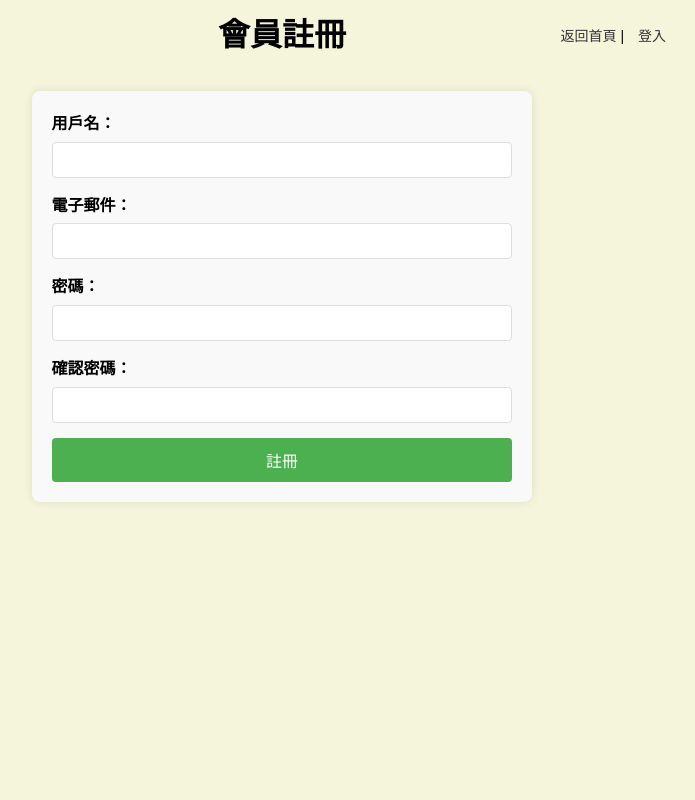
After one commit to jasonyen84/myresume, a Flask app: page /register in a window 1280 px wide. The commit adds this page. Shown: the whole page, without its empty margins (358-1053 px from the left). Run offline with Flask 3, Linux system fonts and the light colour scheme.

Commit message:
10/1 加入註冊功能

```diff
--- a/run.py
+++ b/run.py
@@ -1,8 +1,82 @@
-from flask import Flask, render_template
+from flask import Flask, render_template, request, redirect, url_for, flash, session
+from flask_sqlalchemy import SQLAlchemy
+from werkzeug.security import generate_password_hash, check_password_hash
+
 import requests
 import json
 
 app = Flask(__name__)
+app.config["SECRET_KEY"] = "your_secret_key_here"  # 請更換為一個安全的隨機字符串
+app.config["SQLALCHEMY_DATABASE_URI"] = (
+    "sqlite:///mydatabase.db"  # 資料庫命名為mydatabase
+)
+app.config["SQLALCHEMY_TRACK_MODIFICATIONS"] = False
+
+# 初始化數據庫
+db = SQLAlchemy(app)
+
+
+class User(db.Model):  # 建立User資料表-會員資料
+    id = db.Column(db.Integer, primary_key=True)
+    username = db.Column(db.String(80), unique=True, nullable=False)
+    email = db.Column(db.String(120), unique=True, nullable=False)
+    password_hash = db.Column(db.String(128))
+
+    def set_password(self, password):
+        self.password_hash = generate_password_hash(password)  # 密碼加密
+
+    def check_password(self, password):
+        return check_password_hash(self.password_hash, password)
+
+    def __repr__(self):
+        return f"<User {self.username}>"
+
+
+with app.app_context():  # 建立資料庫
+    db.create_all()
+
+
+# 註冊會員
+@app.route("/register", methods=["GET", "POST"])
+def register():
+    if request.method == "POST":
+        username = request.form["username"]
+        email = request.form["email"]
+        password = request.form["password"]
+        confirm_password = request.form["confirm-password"]
+
+        if password != confirm_password:
+            flash("密碼不匹配")
+            return redirect(url_for("register"))
+
+        existing_user = User.query.filter_by(username=username).first()
+        if existing_user:
+            flash("用戶名已存在")
+            return redirect(url_for("register"))
+
+        existing_email = User.query.filter_by(email=email).first()
+        if existing_email:
+            flash("電子郵件已被使用")
+            return redirect(url_for("register"))
+
+        new_user = User(username=username, email=email)
+        new_user.set_password(password)
+        db.session.add(new_user)
+        db.session.commit()
+
+        flash("註冊成功，請登入")
+        return redirect(url_for("login"))
+
+    return render_template("register.html")
+
+
+@app.route("/users")
+def users():
+    all_users = User.query.all()
+    return "<br>".join([f"{user.username} - {user.email}" for user in all_users])
+
+
+# 以上為資料庫所需帶入的程式碼
 
 
 @app.route("/")
@@ -54,5 +128,27 @@ def index():
 #     return f"<h1>String => {name}</h1>"
 
 
+@app.route("/login", methods=["GET", "POST"])
+def login():
+    if request.method == "POST":
+        username = request.form["username"]
+        password = request.form["password"]
+
+        user = User.query.filter_by(username=username).first()
+        if user and user.check_password(password):
+            session["user_id"] = user.id
+            flash("登入成功")
+            return redirect(url_for("home_page"))
+        else:
+            flash("用戶名或密碼錯誤")
+            return redirect(url_for("login"))
+
+    return render_template("login.html")
+
+
+# 在 app.run() 之前添加這行
+app.config["SESSION_TYPE"] = "filesystem"
+
+
 if __name__ == "__main__":
     app.run(debug=True)
--- a/static/global.css
+++ b/static/global.css
@@ -1,3 +1,36 @@
+.header {
+    display: flex;
+    flex-direction: column;
+    align-items: center;
+    width: 100%;
+    padding: 10px 0;
+    position: relative;
+}
+
+.welcome {
+    margin: 0;
+    text-align: center;
+    width: 100%;
+}
+
+.auth-links {
+    font-size: 14px;
+    position: absolute;
+    right: 0;
+    top: 50%;
+    transform: translateY(-50%);
+}
+
+.auth-links a {
+    text-decoration: none;
+    color: #333;
+    margin-left: 10px;
+}
+
+.auth-links a:hover {
+    text-decoration: underline;
+}
+
 /* 在這裡添加您的全局樣式 */
 body {
     background-color: beige;
@@ -101,3 +134,77 @@ hr {
 .floating-button:hover {
     background-color: #45a049;
 }
+
+/* 註冊表單樣式 */
+.register-form {
+    width: 60%;
+    max-width: 600px;
+    margin: 20px auto;
+    padding: 20px;
+    background-color: #f9f9f9;
+    border-radius: 8px;
+    box-shadow: 0 0 10px rgba(0, 0, 0, 0.1);
+}
+
+.form-group {
+    margin-bottom: 15px;
+}
+
+.form-group label {
+    display: block;
+    margin-bottom: 5px;
+    font-weight: bold;
+    text-align: left;
+}
+
+.form-group input {
+    width: 100%;
+    padding: 8px;
+    border: 1px solid #ddd;
+    border-radius: 4px;
+    font-size: 16px;
+    box-sizing: border-box;
+}
+
+.submit-btn {
+    width: 100%;
+    padding: 10px;
+    background-color: #4CAF50;
+    color: white;
+    border: none;
+    border-radius: 4px;
+    font-size: 16px;
+    cursor: pointer;
+    transition: background-color 0.3s;
+}
+
+.submit-btn:hover {
+    background-color: #45a049;
+}
+
+.flashes {
+    list-style-type: none;
+    padding: 0;
+    margin: 10px 0;
+}
+
+.flashes li {
+    background-color: #f8d7da;
+    color: #721c24;
+    padding: 10px;
+    margin-bottom: 5px;
+    border-radius: 4px;
+}
+
+/* 登入表單樣式 */
+.login-form {
+    width: 60%;
+    max-width: 400px;
+    margin: 20px auto;
+    padding: 20px;
+    background-color: #f9f9f9;
+    border-radius: 8px;
+    box-shadow: 0 0 10px rgba(0, 0, 0, 0.1);
+}
+
+/* 其他樣式與註冊表單相同，可以重用 */
--- /dev/null
+++ b/templates/register.html
@@ -0,0 +1,53 @@
+<!DOCTYPE html>
+<html lang="en">
+
+<head>
+    <meta charset="UTF-8">
+    <meta name="viewport" content="width=device-width, initial-scale=1.0">
+    <link rel="stylesheet" href="/static/global.css">
+    <title>註冊</title>
+</head>
+
+<body>
+    <div class="container">
+        <div class="header">
+            <h1 class="welcome">會員註冊</h1>
+            <div class="auth-links">
+                <a href="/">返回首頁</a> |
+                <a href="/login">登入</a>
+            </div>
+        </div>
+        {% with messages = get_flashed_messages() %}
+        {% if messages %}
+        <ul class="flashes">
+            {% for message in messages %}
+            <li>{{ message }}</li>
+            {% endfor %}
+        </ul>
+        {% endif %}
+        {% endwith %}
+        <form class="register-form" action="/register" method="post">
+            <div class="form-group">
+                <label for="username">用戶名：</label>
+                <input type="text" id="username" name="username" required>
+            </div>
+            <div class="form-group">
+                <label for="email">電子郵件：</label>
+                <input type="email" id="email" name="email" required>
+            </div>
+            <div class="form-group">
+                <label for="password">密碼：</label>
+                <input type="password" id="password" name="password" required>
+            </div>
+            <div class="form-group">
+                <label for="confirm-password">確認密碼：</label>
+                <input type="password" id="confirm-password" name="confirm-password" required>
+            </div>
+            <button type="submit" class="submit-btn">註冊</button>
+        </form>
+    </div>
+
+    <script src="/static/global.js"></script>
+</body>
+
+</html>
```
Also changed, not shown: templates/home.html (+8 -1 lines), templates/login.html (added, +45 -0 lines), instance/mydatabase.db (added), 1 other file.
